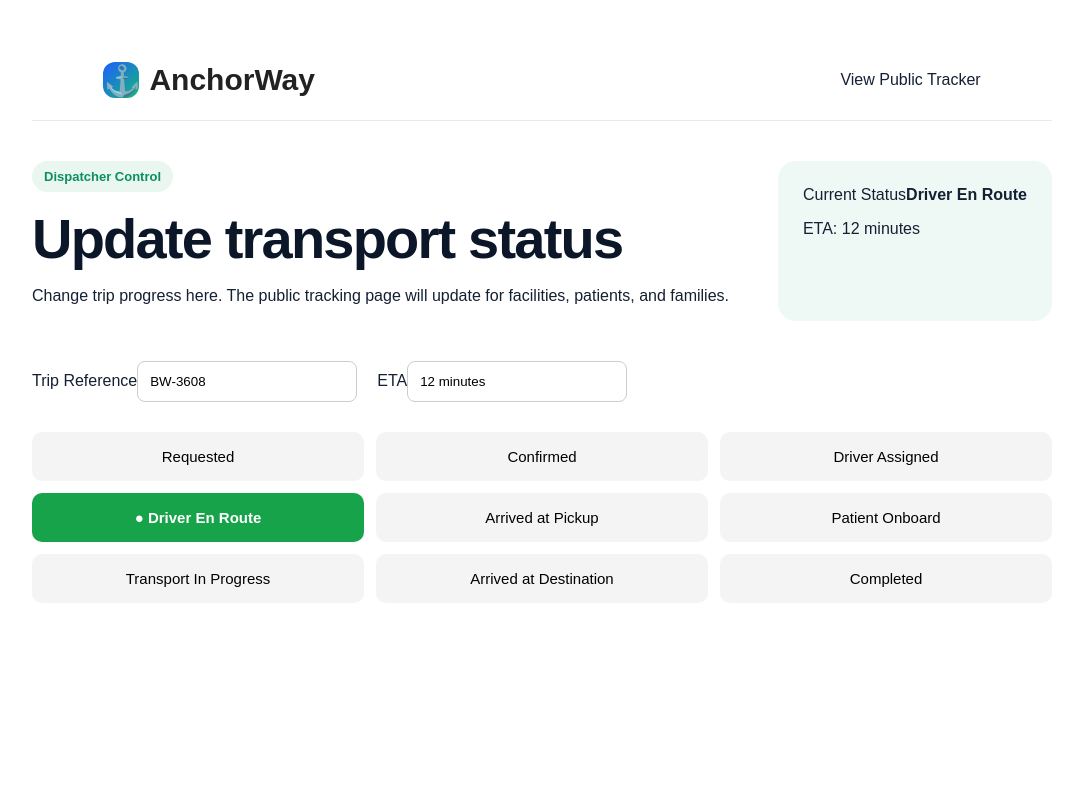
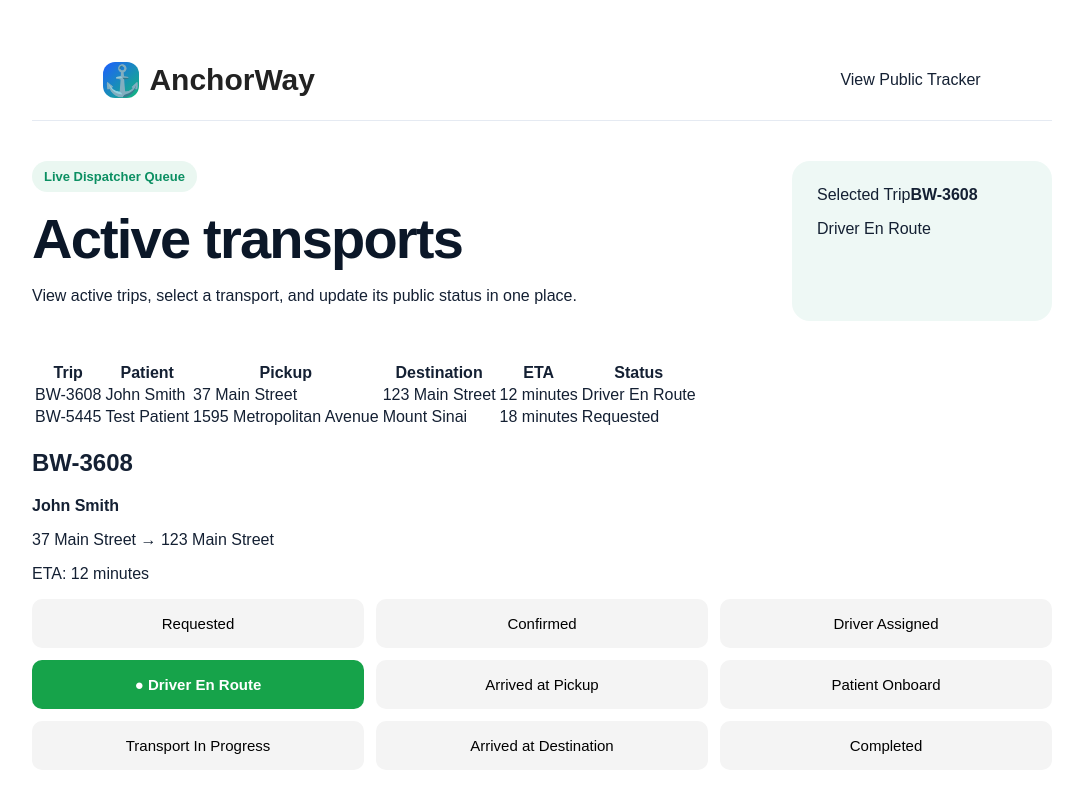
Before and after one commit to CJay37/anchorway, a Next.js app: page /dispatcher-dashboard in a window 1280 px wide. Shown: the top 792 px of the page, without its empty margins (98-1181 px from the left). Built offline with nearby package versions, Linux system fonts and the light colour scheme; no server answers.

Commit message:
Refactor DispatcherDashboard to use startingTrips

```diff
--- a/app/dispatcher-dashboard/page.tsx
+++ b/app/dispatcher-dashboard/page.tsx
@@ -21,14 +21,31 @@ const statuses = [
 'Completed',
 ];
 
+const startingTrips = [
+{
+trip_reference: 'BW-3608',
+patient: 'John Smith',
+pickup: '37 Main Street',
+destination: '123 Main Street',
+eta: '12 minutes',
+status: 'Driver En Route',
+},
+{
+trip_reference: 'BW-5445',
+patient: 'Test Patient',
+pickup: '1595 Metropolitan Avenue',
+destination: 'Mount Sinai',
+eta: '18 minutes',
+status: 'Requested',
+},
+];
+
 export default function DispatcherDashboard() {
-const [tripReference, setTripReference] = useState('BW-3608');
-const [eta, setEta] = useState('12 minutes');
-const [selectedStatus, setSelectedStatus] = useState('Driver En Route');
+const [trips, setTrips] = useState(startingTrips);
+const [selectedTrip, setSelectedTrip] = useState(startingTrips[0]);
 const [message, setMessage] = useState('');
 
-async function updateStatus(status: string) {
-setSelectedStatus(status);
+async function updateTrip(status: string) {
 setMessage('Updating...');
 
 try {
@@ -40,10 +57,10 @@ apikey: ANON_KEY,
 Authorization: `Bearer ${ANON_KEY}`,
 },
 body: JSON.stringify({
-trip_reference: tripReference,
+trip_reference: selectedTrip.trip_reference,
 current_status: status,
 current_step: status,
-eta,
+eta: selectedTrip.eta,
 visible_to_patient: true,
 }),
 });
@@ -54,7 +71,15 @@ if (!json.success) {
 throw new Error(json.message || 'Update failed');
 }
 
-setMessage(`Updated to ${status}`);
+const updatedTrips = trips.map((trip) =>
+trip.trip_reference === selectedTrip.trip_reference
+? { ...trip, status }
+: trip
+);
+
+setTrips(updatedTrips);
+setSelectedTrip({ ...selectedTrip, status });
+setMessage(`Updated ${selectedTrip.trip_reference} to ${status}`);
 } catch (err: any) {
 setMessage(err.message || 'Something went wrong');
 }
@@ -68,63 +93,86 @@ return (
 AnchorWay
 </Link>
 
-<Link href={`/track/${tripReference}`} className="topLink">
+<Link href={`/track/${selectedTrip.trip_reference}`} className="topLink">
 View Public Tracker
 </Link>
 </nav>
 
 <section className="dashboardHero">
 <div>
-<span className="eyebrow">Dispatcher Control</span>
-<h1>Update transport status</h1>
+<span className="eyebrow">Live Dispatcher Queue</span>
+<h1>Active transports</h1>
 <p>
-Change trip progress here. The public tracking page will update for
-facilities, patients, and families.
+View active trips, select a transport, and update its public status
+in one place.
 </p>
 </div>
 
 <div className="summaryCard">
-<span>Current Status</span>
-<strong>{selectedStatus}</strong>
-<p>ETA: {eta}</p>
+<span>Selected Trip</span>
+<strong>{selectedTrip.trip_reference}</strong>
+<p>{selectedTrip.status}</p>
 </div>
 </section>
 
 <section className="controlPanel">
-<div className="fieldGrid">
-<label>
-Trip Reference
-<input
-value={tripReference}
-onChange={(e) => setTripReference(e.target.value)}
-placeholder="BW-3608"
-/>
-</label>
+<table className="dispatchTable">
+<thead>
+<tr>
+<th>Trip</th>
+<th>Patient</th>
+<th>Pickup</th>
+<th>Destination</th>
+<th>ETA</th>
+<th>Status</th>
+</tr>
+</thead>
 
-<label>
-ETA
-<input
-value={eta}
-onChange={(e) => setEta(e.target.value)}
-placeholder="12 minutes"
-/>
-</label>
-</div>
+<tbody>
+{trips.map((trip) => (
+<tr
+key={trip.trip_reference}
+onClick={() => setSelectedTrip(trip)}
+className={
+selectedTrip.trip_reference === trip.trip_reference
+? 'selectedRow'
+: ''
+}
+>
+<td>{trip.trip_reference}</td>
+<td>{trip.patient}</td>
+<td>{trip.pickup}</td>
+<td>{trip.destination}</td>
+<td>{trip.eta}</td>
+<td>{trip.status}</td>
+</tr>
+))}
+</tbody>
+</table>
+
+<div className="detailPanel">
+<h2>{selectedTrip.trip_reference}</h2>
+<p>
+<strong>{selectedTrip.patient}</strong>
+</p>
+<p>{selectedTrip.pickup} → {selectedTrip.destination}</p>
+<p>ETA: {selectedTrip.eta}</p>
 
 <div className="statusGrid">
 {statuses.map((status) => (
 <button
 key={status}
-onClick={() => updateStatus(status)}
-className={selectedStatus === status ? 'activeStatus' : ''}
+onClick={() => updateTrip(status)}
+className={selectedTrip.status === status ? 'activeStatus' : ''}
 >
-{selectedStatus === status ? '● ' : ''}
+{selectedTrip.status === status ? '● ' : ''}
 {status}
 </button>
 ))}
 </div>
 
 {message && <div className="messageBox">{message}</div>}
+</div>
 </section>
 </main>
 );
```
